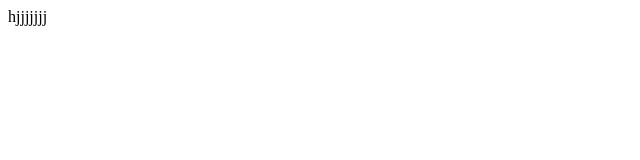
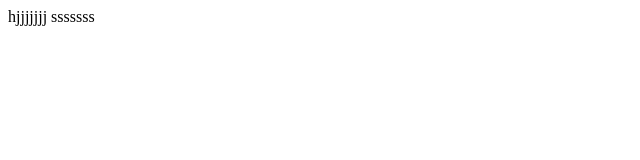
Before and after one commit to arashk200/hejhej, a plain HTML site: page index.html in a window 1280 px wide. Shown: the full height of the page, 0-640 px from the left. Drawn offline with Linux system fonts and the light colour scheme.

Commit message:
Update index.html

```diff
--- a/index.html
+++ b/index.html
@@ -1,2 +1,3 @@
 <hej>
 hjjjjjjj
+sssssss
```
